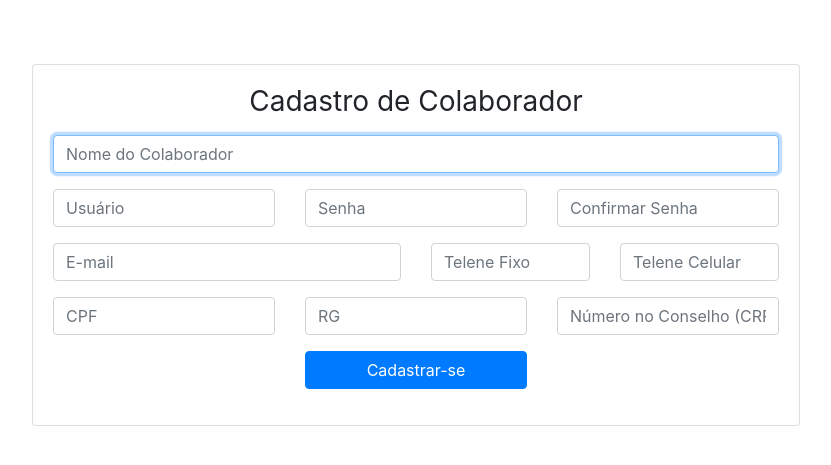
After one commit to AlexandreLages/projeto-psicologia, a Django app: page /colaborador/cadastro/ in a window 1280 px wide. The commit adds this page. Shown: the top 465 px of the page, without its empty margins (224-1055 px from the left). Run offline with Django 3.2, Linux system fonts and the light colour scheme; some libraries are stand-ins or nearby versions.

Commit message:
Criando cadastro de colaborador

```diff
--- a/blog/templates/index.html
+++ b/blog/templates/index.html
@@ -5,6 +5,7 @@
 </head>
 <body>
 	<h1>SITE AQUI</h1>
-	<a href="{% url 'user_login' %}">Logar</a>
+	<a href="{% url 'user_login' %}">Logar</a><br>
+	<a href="{% url 'cadastro_colaborador_view' %}">Cadastrar Colaborador</a><br>
 </body>
 </html>
--- /dev/null
+++ b/colaborador/templates/cadastro_colaborador.html
@@ -0,0 +1,81 @@
+<!DOCTYPE html>
+<html lang="pt-br" dir="ltr">
+<head>
+  <link rel="stylesheet" href="https://maxcdn.bootstrapcdn.com/bootstrap/4.0.0/css/bootstrap.min.css" integrity="sha384-Gn5384xqQ1aoWXA+058RXPxPg6fy4IWvTNh0E263XmFcJlSAwiGgFAW/dAiS6JXm" crossorigin="anonymous">
+  <meta charset="utf-8">
+  <title>Cadastro de Colaborador</title>
+</head>
+<body>
+
+<div class="container-fluid">
+  <div class="row">
+    <div class="card" style="width:60%; text-align: center; left: 20%; margin-top: 5%;">
+      <div class="card-body">
+        <h1 class="h3 mb-3 font-weight-normal">Cadastro de Colaborador</h1>
+        <form action="{% url 'cadastro_colaborador_view' %}" method="post">
+          {% csrf_token %}
+          <div class="form-group row">
+            <div class="col-sm-12">
+              <input type="text" id="nome" name="nome" class="form-control" placeholder="Nome do Colaborador" required autofocus>
+            </div>
+          </div>
+          <div class="form-group row">
+            <div class="col-sm-4">
+              <input type="text" id="usuario" name="usuario" class="form-control" placeholder="Usuário" required>
+            </div>
+            <div class="col-sm-4">
+              <input type="password" id="senha" name="senha" class="form-control" placeholder="Senha" required>
+            </div>
+            <div class="col-sm-4">
+              <input type="password" id="confirmarSenha" name="confirmarSenha" class="form-control" placeholder="Confirmar Senha" required>
+            </div>
+          </div>
+          <div class="form-group row">
+            <div class="col-sm-6">
+              <input type="email" id="email" name="email" class="form-control" placeholder="E-mail" required>
+            </div>
+            <div class="col-sm-3">
+              <input type="text" id="telefone" name="telefone" class="form-control" placeholder="Telene Fixo" required>
+            </div>
+            <div class="col-sm-3">
+              <input type="text" id="celular" name="celular" class="form-control" placeholder="Telene Celular" required>
+            </div>
+          </div>
+          <div class="form-group row">
+            <div class="col-sm-4">
+              <input type="text" id="cpf" name="cpf" class="form-control" placeholder="CPF" required>
+            </div>
+            <div class="col-sm-4">
+              <input type="text" id="rg" name="rg" class="form-control" placeholder="RG" required>
+            </div>
+            <div class="col-sm-4">
+              <input type="text" id="crp" name="crp" class="form-control" placeholder="Número no Conselho (CRP)" required>
+            </div>
+          </div>
+          <div class="form-group row">
+            <div class="col-sm-4">
+            </div>
+            <div class="col-sm-4">
+              <button class="btn btn-primary btn-block" type="submit">Cadastrar-se</button>
+            </div>
+            <div class="col-sm-4">
+            </div>
+          </div>
+        </form>
+
+        {% if message %}
+        <div style="text-align: center; font: 12pt; color: red;">
+          {{message}}
+        </div>
+        {% endif %}
+      </div>
+    </div>
+  </div>
+</div>
+
+
+<script src="https://code.jquery.com/jquery-3.2.1.slim.min.js" integrity="sha384-KJ3o2DKtIkvYIK3UENzmM7KCkRr/rE9/Qpg6aAZGJwFDMVNA/GpGFF93hXpG5KkN" crossorigin="anonymous"></script>
+<script src="https://cdnjs.cloudflare.com/ajax/libs/popper.js/1.12.9/umd/popper.min.js" integrity="sha384-ApNbgh9B+Y1QKtv3Rn7W3mgPxhU9K/ScQsAP7hUibX39j7fakFPskvXusvfa0b4Q" crossorigin="anonymous"></script>
+<script src="https://maxcdn.bootstrapcdn.com/bootstrap/4.0.0/js/bootstrap.min.js" integrity="sha384-JZR6Spejh4U02d8jOt6vLEHfe/JQGiRRSQQxSfFWpi1MquVdAyjUar5+76PVCmYl" crossorigin="anonymous"></script>
+</body>
+</html>
--- a/colaborador/urls.py
+++ b/colaborador/urls.py
@@ -3,4 +3,5 @@ from . import views
 
 urlpatterns = [
     path('', views.colaborador_view, name = 'colaborador_view'),
+    path('cadastro/', views.cadastro_colaborador_view, name = 'cadastro_colaborador_view'),
 ]
--- a/colaborador/views.py
+++ b/colaborador/views.py
@@ -1,8 +1,57 @@
 from django.contrib.auth.decorators import login_required
+from django.contrib.auth.models import User
+from django.shortcuts import redirect
 from django.shortcuts import render
+
+from core.models import Colaborador
 
 
 @login_required
 def colaborador_view(request):
     if request.method == 'GET':
         return render(request, 'colaborador.html')
+
+
+def cadastro_colaborador_view(request):
+	if request.method == 'GET':
+		return render(request, 'cadastro_colaborador.html')
+	elif request.method == 'POST':
+		usuario = request.POST['usuario']
+		senha = request.POST['senha']
+		confirma_senha = request.POST['confirmarSenha']
+		email = request.POST['email']
+		nome = request.POST['nome']
+		telefone = request.POST['telefone']
+		celular = request.POST['celular']
+		cpf = request.POST['cpf']
+		rg = request.POST['rg']
+		crp = request.POST['crp']
+		colaborador = None
+
+		if senha == confirma_senha:
+			user = User.objects.filter(username=usuario)
+
+			if not user:
+				user = User.objects.create_user(usuario, email, senha)
+				user.save()
+
+				colaborador = Colaborador(
+					nome=nome,
+					telefone_celular=celular,
+					telefone_fixo=telefone,
+					cpf=cpf,
+					rg=rg, email=email,
+					crp=crp
+				)
+
+				user = User.objects.get(username=usuario)
+				colaborador.user = user
+				colaborador.save()
+			else:
+				return render(request, 'cadastro_colaborador.html', {'message': 'Já existe uma pessoa com esse usuário!'})
+
+			return redirect('/user/login/', {'message': 'Cadastro de colaborador realizado com sucesso!'})
+		else:
+			return render(request, 'cadastro_colaborador.html', {'message': 'As senhas não coincidem!'})
+
+	return redirect('/user/login/')
--- a/core/models.py
+++ b/core/models.py
@@ -18,6 +18,7 @@ class Usuario(models.Model):
 class Colaborador(Usuario):
     crp = models.CharField(max_length=50, null=False)
     perfil = models.TextField(default='')
+    verificado = models.BooleanField(default=False)
 
     class Meta:
         db_table = 'tbColaborador'
```
Also changed, not shown: core/migrations/0004_colaborador_verificado.py (added).
